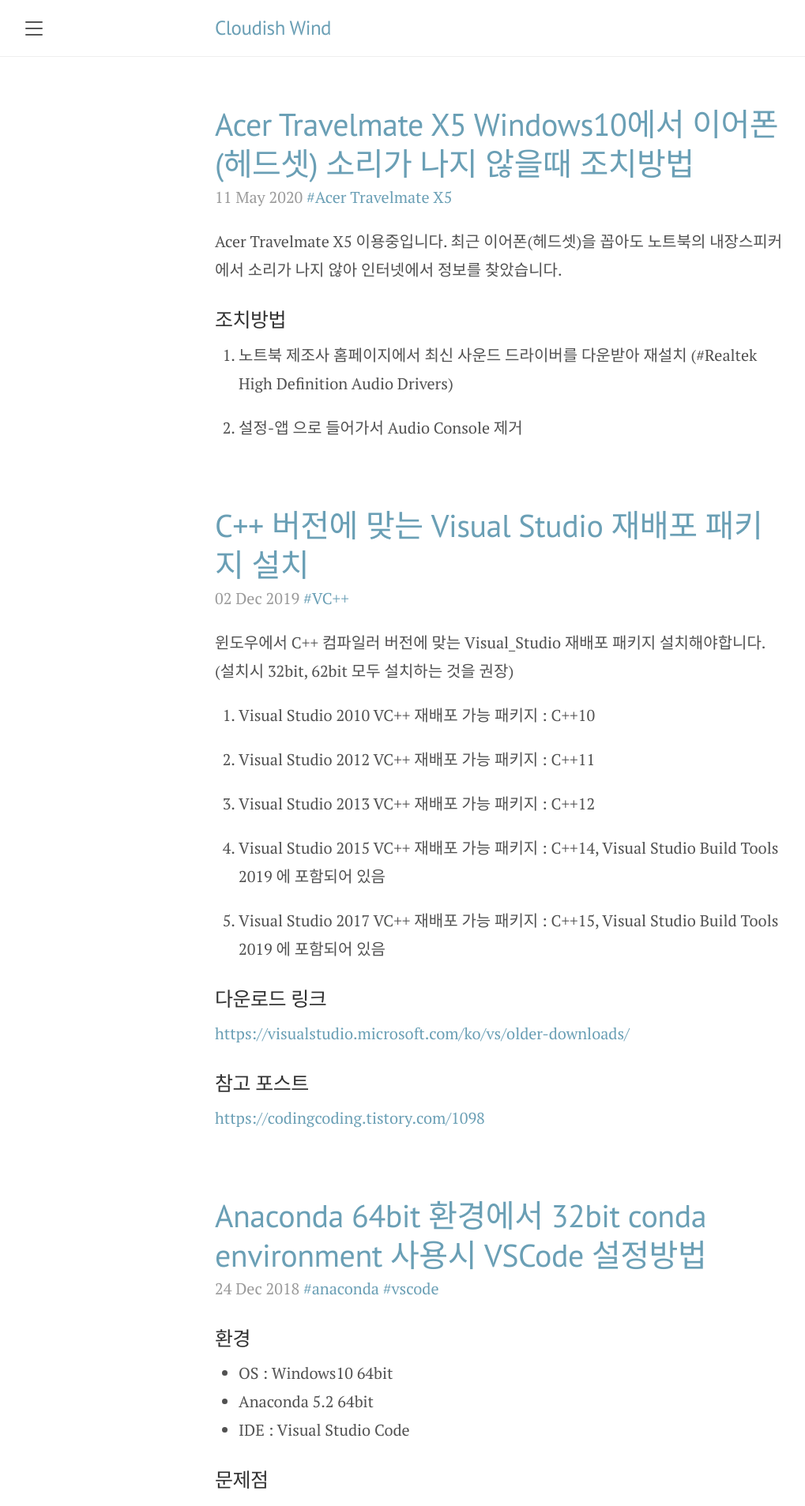
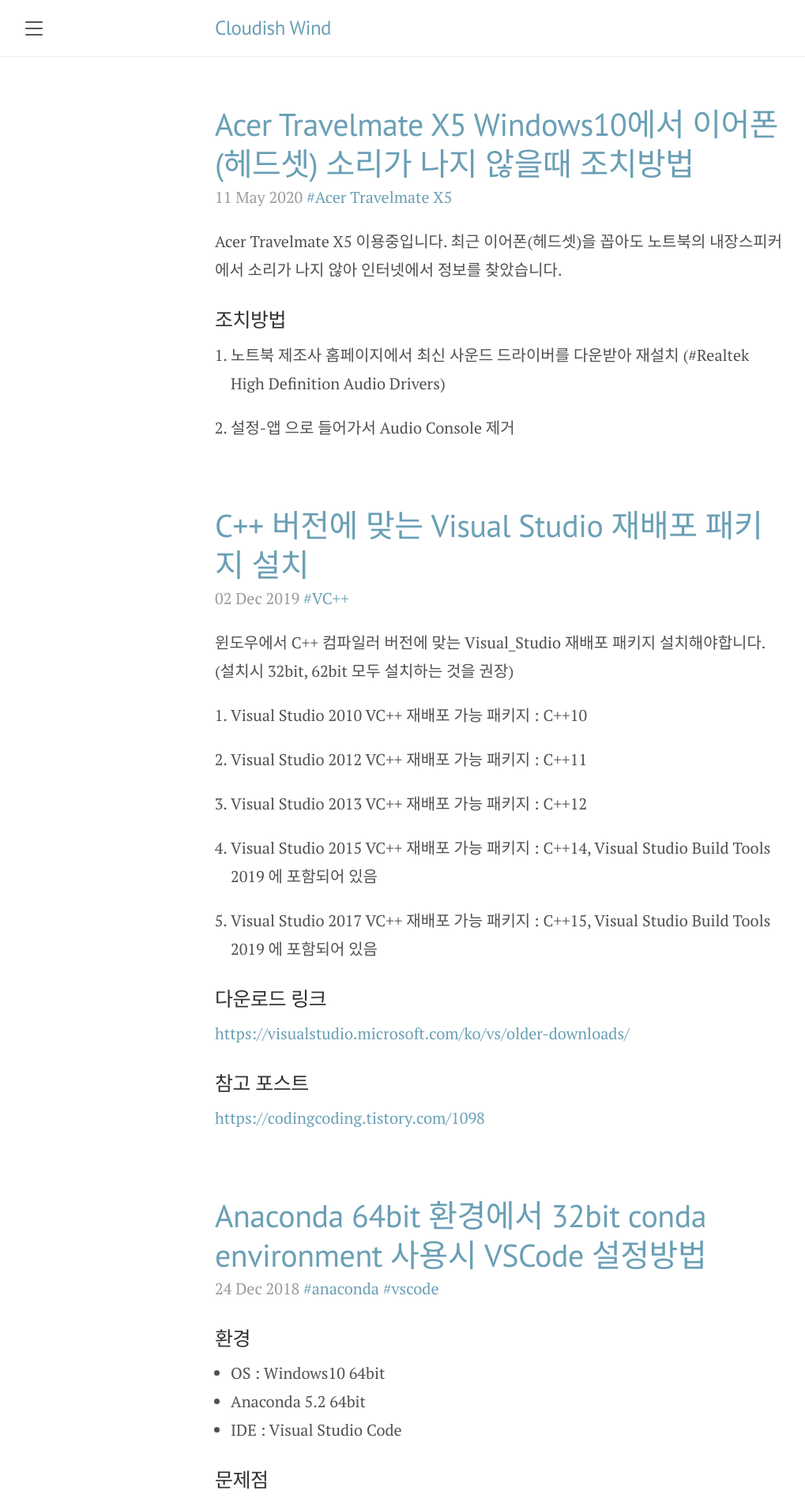
Before and after one commit to cloudishwind/cloudishwind.github.io, a Jekyll site: the page built from index.html, in a window 1280 px wide. Shown: the top 1907 px of the page at 79% size, without its empty margins (8-1027 px from the left). Built offline with Jekyll 4.4.1, drawn with Linux system fonts in a browser that asks for light colours; the list of posts is cut into pages by our own code.

Commit message:
Update poole.css

```diff
--- a/public/css/poole.css
+++ b/public/css/poole.css
@@ -117,7 +117,7 @@
 /* Lists */
 ul, ol, dl {
   margin-top: 0;
-  margin-left: -0.5rem;
+  margin-left: -1rem;
   margin-bottom: 1rem;
 }
 
```
